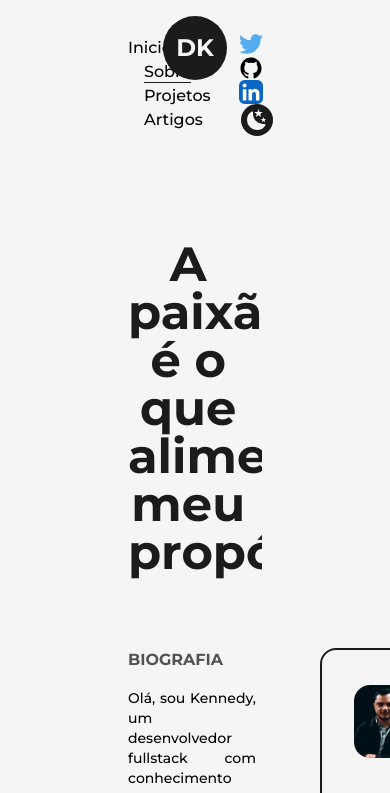
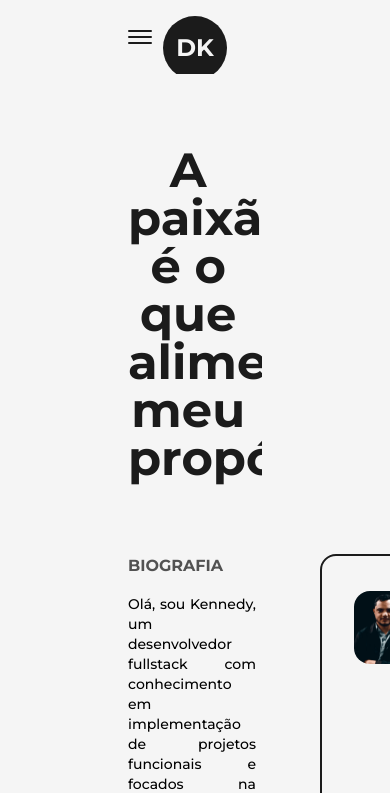
Before and after one commit to KEENNEEDYY/portifolio-CB, a Next.js app: page /about in a window 390 px wide. Shown: the top 793 px of the page. Built offline with nearby package versions, Linux system fonts and the light colour scheme.

Commit message:
Hamburger menu

```diff
--- a/src/components/NavBar.js
+++ b/src/components/NavBar.js
@@ -1,8 +1,8 @@
 import Link from 'next/link'
-import React from 'react'
+import React, { useState } from 'react'
 import Logo from './Logo'
 import { useRouter } from 'next/router'
-import {TwitterIcon, DribbbleIcon, GithubIcon, LinkedInIcon, PinterestIcon, MoonIcon, SunIcon } from './Icons'
+import {TwitterIcon, GithubIcon, LinkedInIcon, MoonIcon, SunIcon } from './Icons'
 import {motion} from "framer-motion"
 import useThemeSwitcher from './hooks/useThemeSwitcher'
 
@@ -27,15 +27,30 @@
 const NavBar = () => {
 
   const [mode, setMode] = useThemeSwitcher();
+  const [isOpen, setIsOpen] = useState(false);
+
+  const handleClick = () => {
+    setIsOpen(!isOpen);
+  }
 
   return (
     <header className='w-full px-32 py-8 font-medium flex items-center justify-between dark:text-light'>
+      <button className="flex flex-col justify-center items-center hidden lg:flex"
+        onClick={handleClick}
+      >
+        <span className={`bg-dark dark:bg-light transition-all duration-300 ease-out block h-0.5 w-6 rounded-sm  ${isOpen ? 'rotate-45 translate-y-1' : '-translate-y-0.5'}`}></span>
+        <span className={`bg-dark dark:bg-light transition-all duration-300 ease-out block h-0.5 w-6 rounded-sm my-0.5 ${isOpen ? 'opacity-0':'opacity-100'}`}></span>
+        <span className={`bg-dark dark:bg-light transition-all duration-300 ease-out block h-0.5 w-6 rounded-sm  ${isOpen ? '-rotate-45 -translate-y-1' : 'translate-y-0.5'}`}></span>
+      </button>
+
+      <div className="w-full flex justify-between items-center lg:hidden">
         <nav>
             <CustomLink href="/" title={"Inicio"} className='mr-4'/>
             <CustomLink href="/about" title={"Sobre"} className='mx-4'/>
             <CustomLink href="/projects" title={"Projetos"} className='mx-4'/>
             <CustomLink href="/articles" title={"Artigos"} className='ml-4' />
         </nav>
+
 
         <nav className="flex items-center justify-center flex-wrap">
             <motion.a href="https://twitter.com/LeocadioKe58307" target={"_blank"}
@@ -74,10 +89,12 @@
             </button>
 
         </nav>
+      </div>
 
-        <div className='absolute left-[50%] top-2 translate-x-[-50%]'>
-          <Logo />
-        </div>
+
+      <div className='absolute left-[50%] top-2 translate-x-[-50%]'>
+        <Logo />
+      </div>
 
     </header>
   )
--- a/tailwind.config.js
+++ b/tailwind.config.js
@@ -37,6 +37,14 @@
         circularDark: 'repeating-radial-gradient(rgba(255,255,255,0.5) 2px,#1b1b1b 8px, #1b1b1b 100px)',
       },
     },
+    screens:{
+      "2xl": {max:"1535px"},
+      xl: {max:"1279px"},
+      lg: {max:"1023px"},
+      md: {max:"767px"},
+      sm: {max:"639px"},
+      xs: {max:"479px"},
+    },
   },
   plugins: [],
 }
```
Also changed, not shown: src/pages/about.js (+6 -2 lines).
